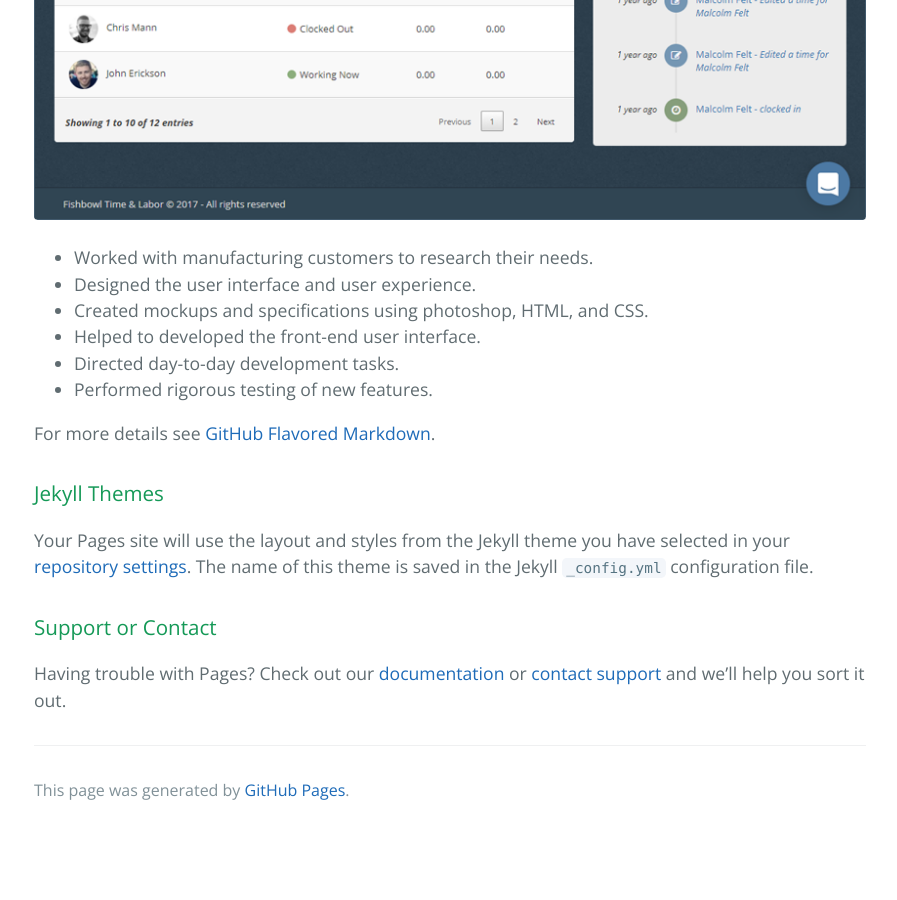
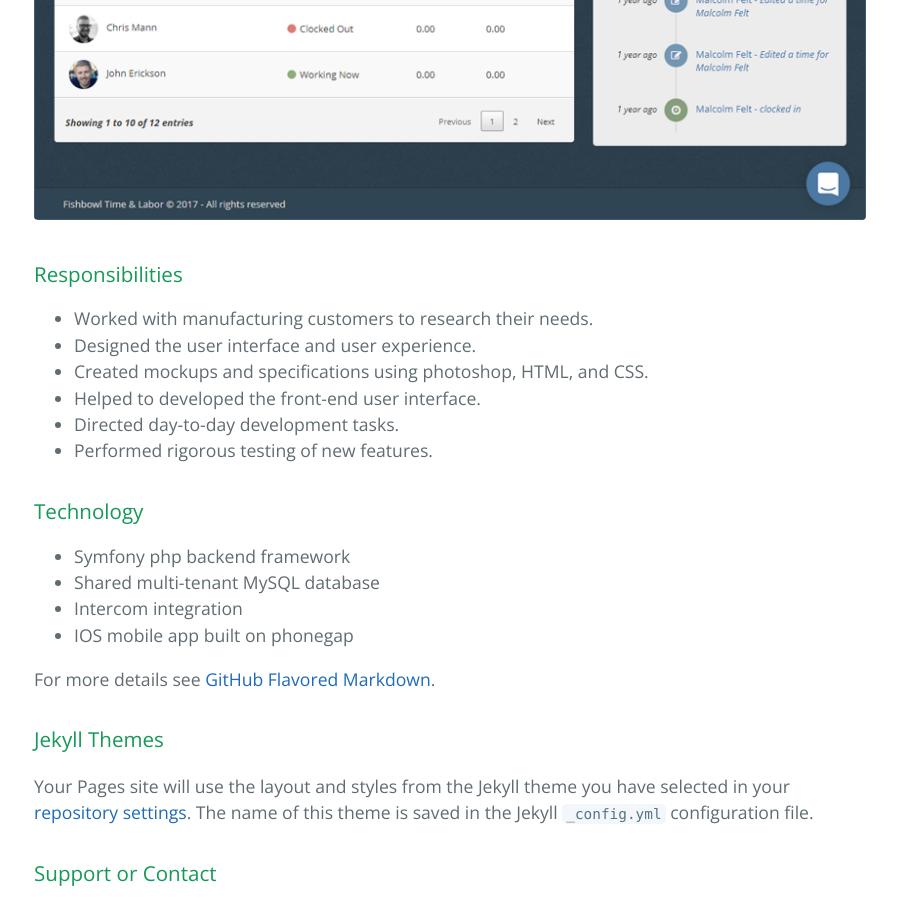
Before and after one commit to mfelt/mfelt.github.io, a Jekyll site: the page built from index.md, in a window 1280 px wide and 900 px high, scrolled down 1056 px. Shown: the whole window, without its empty margins (190-1087 px from the left). Built offline with Jekyll 4.4.1, drawn with Linux system fonts in a browser that asks for light colours; our own code applies the rules of GitHub Pages for plain Markdown files; before the commit the page ends 1890 px from its top, so only the background shows below that.

Commit message:
Update index.md

```diff
--- a/index.md
+++ b/index.md
@@ -8,12 +8,22 @@ Whenever you commit to this repository, GitHub Pages will run [Jekyll](https://j
 
 {% include image image="workforce" %}
 
+### Responsibilities
+
 - Worked with manufacturing customers to research their needs.
 - Designed the user interface and user experience.
 - Created mockups and specifications using photoshop, HTML, and CSS.
 - Helped to developed the front-end user interface.
 - Directed day-to-day development tasks.
 - Performed rigorous testing of new features.
+
+### Technology
+
+- Symfony php backend framework
+- Shared multi-tenant MySQL database
+- Intercom integration
+- IOS mobile app built on phonegap
+
 
 
 For more details see [GitHub Flavored Markdown](https://guides.github.com/features/mastering-markdown/).
```
